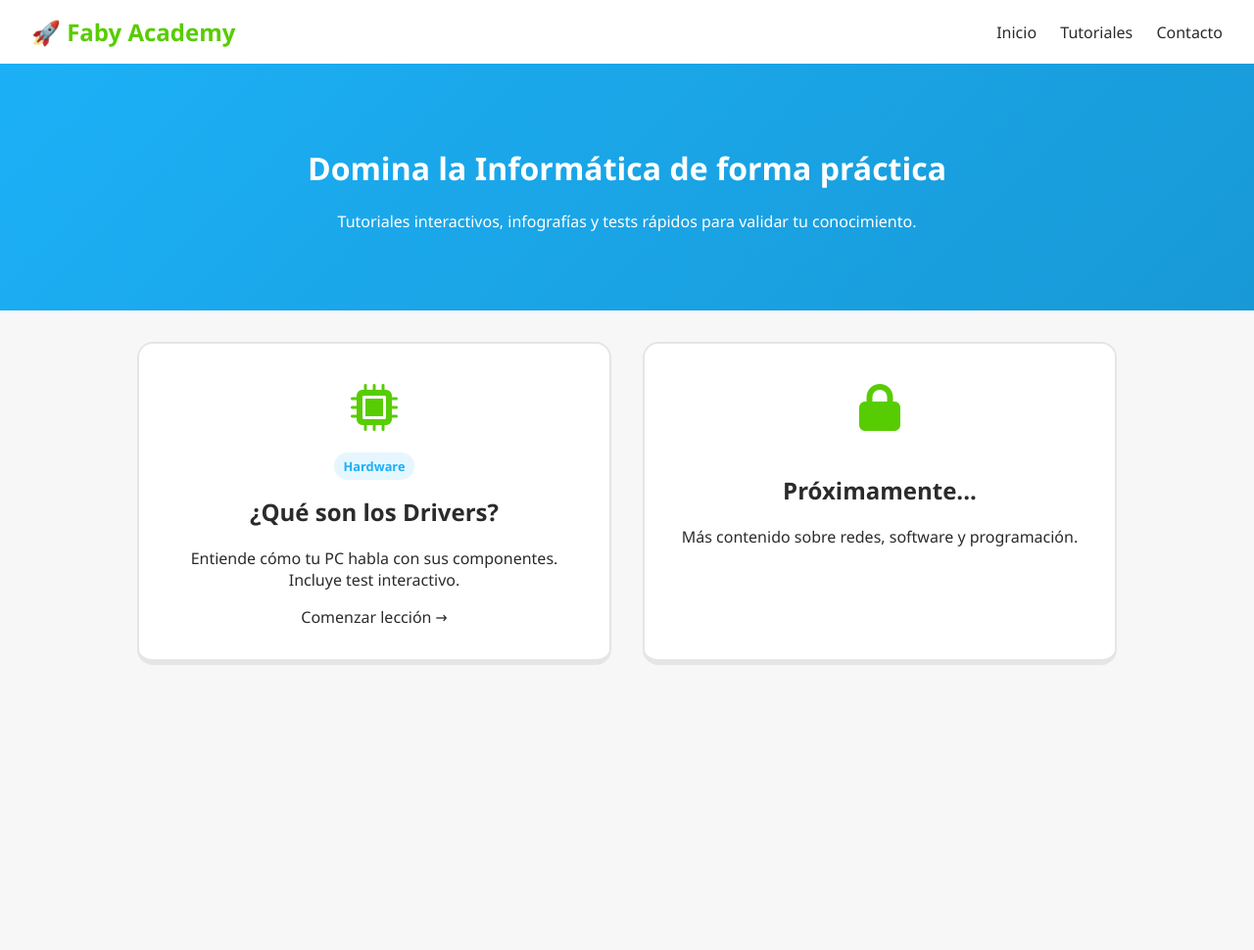
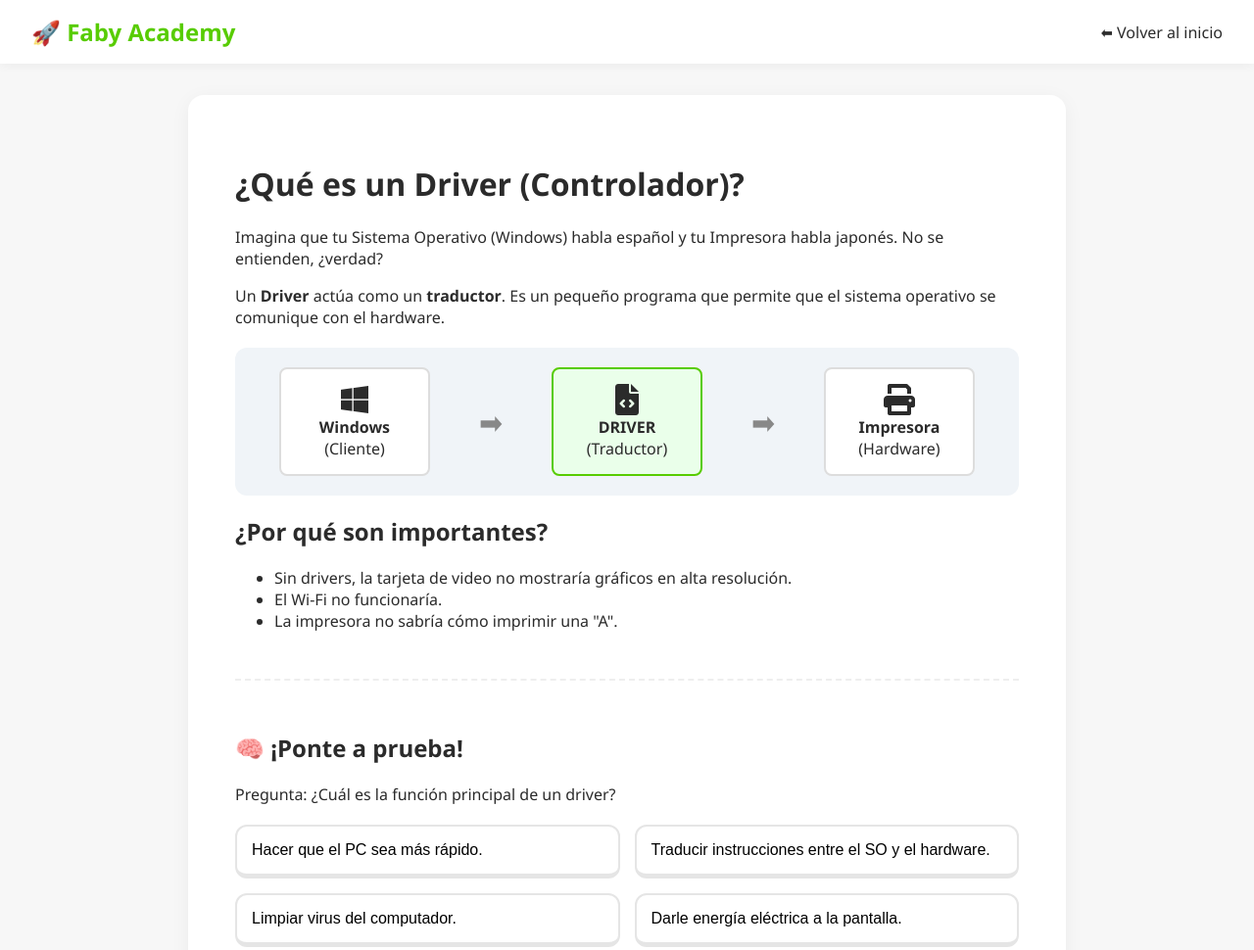
Before and after one commit to fabybusinessman/Informaprende, a plain HTML site: page drivers.html in a window 1280 px wide. Shown: the whole page at 98% size. Before the commit the page ends 800 px from the top, so only its background shows below. Drawn offline with Linux system fonts and the light colour scheme.

Commit message:
Actualización de contenido en la lección de drivers

```diff
--- a/drivers.html
+++ b/drivers.html
@@ -3,7 +3,7 @@
 <head>
     <meta charset="UTF-8">
     <meta name="viewport" content="width=device-width, initial-scale=1.0">
-    <title>Faby Academy - Aprende Informática</title>
+    <title>Lección: Drivers - Faby Academy</title>
     <link rel="stylesheet" href="style.css">
     <link rel="stylesheet" href="https://cdnjs.cloudflare.com/ajax/libs/font-awesome/6.0.0/css/all.min.css">
 </head>
@@ -11,39 +11,57 @@
 
     <header>
         <div class="logo">🚀 Faby Academy</div>
-        <nav>
-            <a href="index.html">Inicio</a>
-            <a href="#">Tutoriales</a>
-            <a href="#">Contacto</a>
-        </nav>
+        <nav><a href="index.html">⬅ Volver al inicio</a></nav>
     </header>
 
-    <main class="hero">
-        <h1>Domina la Informática de forma práctica</h1>
-        <p>Tutoriales interactivos, infografías y tests rápidos para validar tu conocimiento.</p>
-    </main>
+    <div class="lesson-container">
+        <h1>¿Qué es un Driver (Controlador)?</h1>
+        <p>Imagina que tu Sistema Operativo (Windows) habla español y tu Impresora habla japonés. No se entienden, ¿verdad?</p>
 
-    <section class="courses-grid">
-        <a href="drivers.html" class="card">
-            <div class="card-icon"><i class="fa-solid fa-microchip"></i></div>
-            <div class="card-content">
-                <span class="tag">Hardware</span>
-                <h2>¿Qué son los Drivers?</h2>
-                <p>Entiende cómo tu PC habla con sus componentes. Incluye test interactivo.</p>
+        <p>Un <strong>Driver</strong> actúa como un <strong>traductor</strong>. Es un pequeño programa que permite que el sistema operativo se comunique con el hardware.</p>
+
+        <div class="infographic">
+            <div class="info-box">
+                <i class="fa-brands fa-windows fa-2x"></i><br>
+                <strong>Windows</strong><br>
+                (Cliente)
             </div>
-            <div class="card-footer">
-                <span>Comenzar lección &rarr;</span>
+            <div class="arrow">➡</div>
+            <div class="info-box" style="border-color: #58cc02; background: #eaffea;">
+                <i class="fa-solid fa-file-code fa-2x"></i><br>
+                <strong>DRIVER</strong><br>
+                (Traductor)
             </div>
-        </a>
-
-        <div class="card coming-soon">
-            <div class="card-icon"><i class="fa-solid fa-lock"></i></div>
-            <div class="card-content">
-                <h2>Próximamente...</h2>
-                <p>Más contenido sobre redes, software y programación.</p>
+            <div class="arrow">➡</div>
+            <div class="info-box">
+                <i class="fa-solid fa-print fa-2x"></i><br>
+                <strong>Impresora</strong><br>
+                (Hardware)
             </div>
         </div>
-    </section>
 
+        <h2>¿Por qué son importantes?</h2>
+        <ul>
+            <li>Sin drivers, la tarjeta de video no mostraría gráficos en alta resolución.</li>
+            <li>El Wi-Fi no funcionaría.</li>
+            <li>La impresora no sabría cómo imprimir una "A".</li>
+        </ul>
+
+        <div class="quiz-section">
+            <h2>🧠 ¡Ponte a prueba!</h2>
+            <p>Pregunta: ¿Cuál es la función principal de un driver?</p>
+
+            <div class="options-grid">
+                <button class="option-btn" onclick="checkAnswer(this, false)">Hacer que el PC sea más rápido.</button>
+                <button class="option-btn" onclick="checkAnswer(this, true)">Traducir instrucciones entre el SO y el hardware.</button>
+                <button class="option-btn" onclick="checkAnswer(this, false)">Limpiar virus del computador.</button>
+                <button class="option-btn" onclick="checkAnswer(this, false)">Darle energía eléctrica a la pantalla.</button>
+            </div>
+
+            <div id="feedback"></div>
+        </div>
+    </div>
+
+    <script src="script.js"></script>
 </body>
 </html>
```
